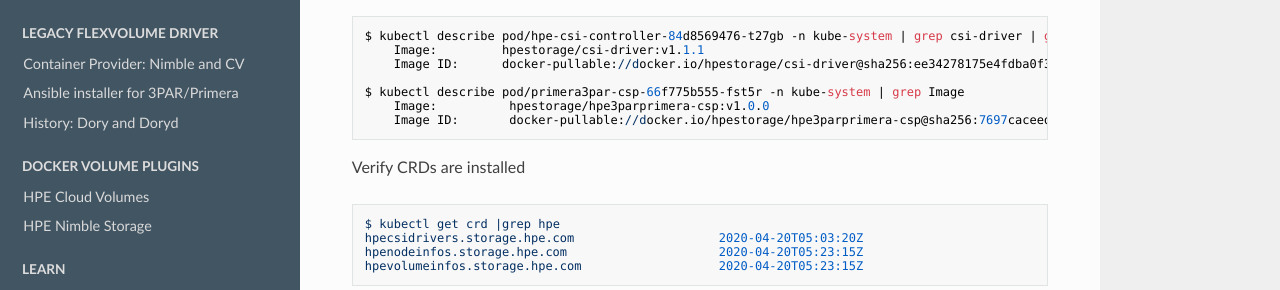
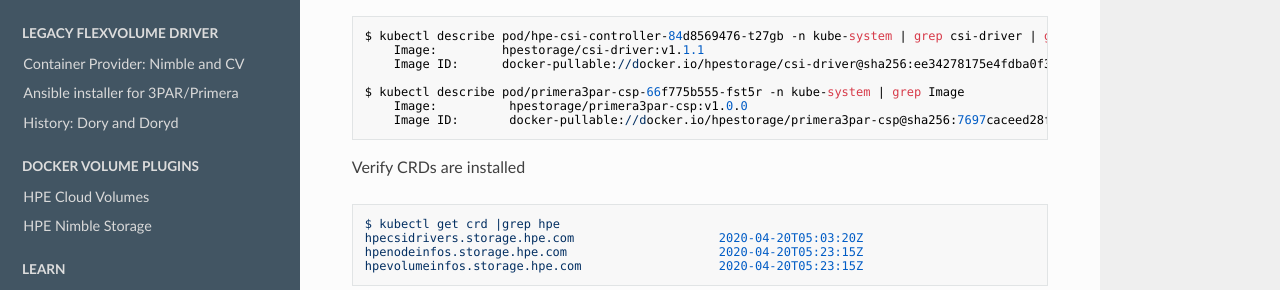
Before and after one commit to hpe-storage/scod, an MkDocs documentation site: the page built from docs/container_storage_provider/hpe_3par_primera/index.md, in a window 1280 px wide and 900 px high, scrolled down 2338 px. Shown: the part 175-465 px from the top of the window. Built offline with MkDocs 1.6.1, drawn with Linux system fonts in a browser that asks for light colours; nearby versions of some CDN libraries; some of the changed text lies outside the part shown.

Commit message:
Updated csp service name
Signed-off-by: Sneha Rai <sneha_srai@yahoo.co.in>

````diff
--- a/docs/container_storage_provider/hpe_3par_primera/index.md
+++ b/docs/container_storage_provider/hpe_3par_primera/index.md
@@ -67,8 +67,8 @@
     Image ID:      docker-pullable://docker.io/hpestorage/csi-driver@sha256:ee34278175e4fdba0f323c8c86a8292a9fdb60af796f2f1b83f62b7bfb5f4974
 
 $ kubectl describe pod/primera3par-csp-66f775b555-fst5r -n kube-system | grep Image
-    Image:          hpestorage/hpe3parprimera-csp:v1.0.0
-    Image ID:       docker-pullable://docker.io/hpestorage/hpe3parprimera-csp@sha256:7697caceed28f7d369b81a215666a1bfb4303e6209383a07e7eff0d4cca1f9df
+    Image:          hpestorage/primera3par-csp:v1.0.0
+    Image ID:       docker-pullable://docker.io/hpestorage/primera3par-csp@sha256:7697caceed28f7d369b81a215666a1bfb4303e6209383a07e7eff0d4cca1f9df
 ```
 
 Verify CRDs are installed
@@ -382,7 +382,7 @@
 hpe-csi-controller-84bdfc8df6-m2wxk        4/4     Running   0          42h   192.168.196.150   cssosbe01-196150   <none>           <none>
 hpe-csi-node-cbvcl                         2/2     Running   0          42h   192.168.196.151   cssosbe01-196151   <none>           <none>
 hpe-csi-node-w8hx5                         2/2     Running   0          42h   192.168.196.150   cssosbe01-196150   <none>           <none>
-hpe3parprimera-csp-778cf87c8b-mffh2        1/1     Running   0          42h   192.168.196.150   cssosbe01-196150   <none>           <none>
+primera3par-csp-778cf87c8b-mffh2           1/1     Running   0          42h   192.168.196.150   cssosbe01-196150   <none>           <none>
 ```
 * Check for REST endpoint of CSP service is reachable
     - CSP (Container Storage Provider) hosts a REST server on port 8080 for the CSI controller/node plugin to communicate
````
